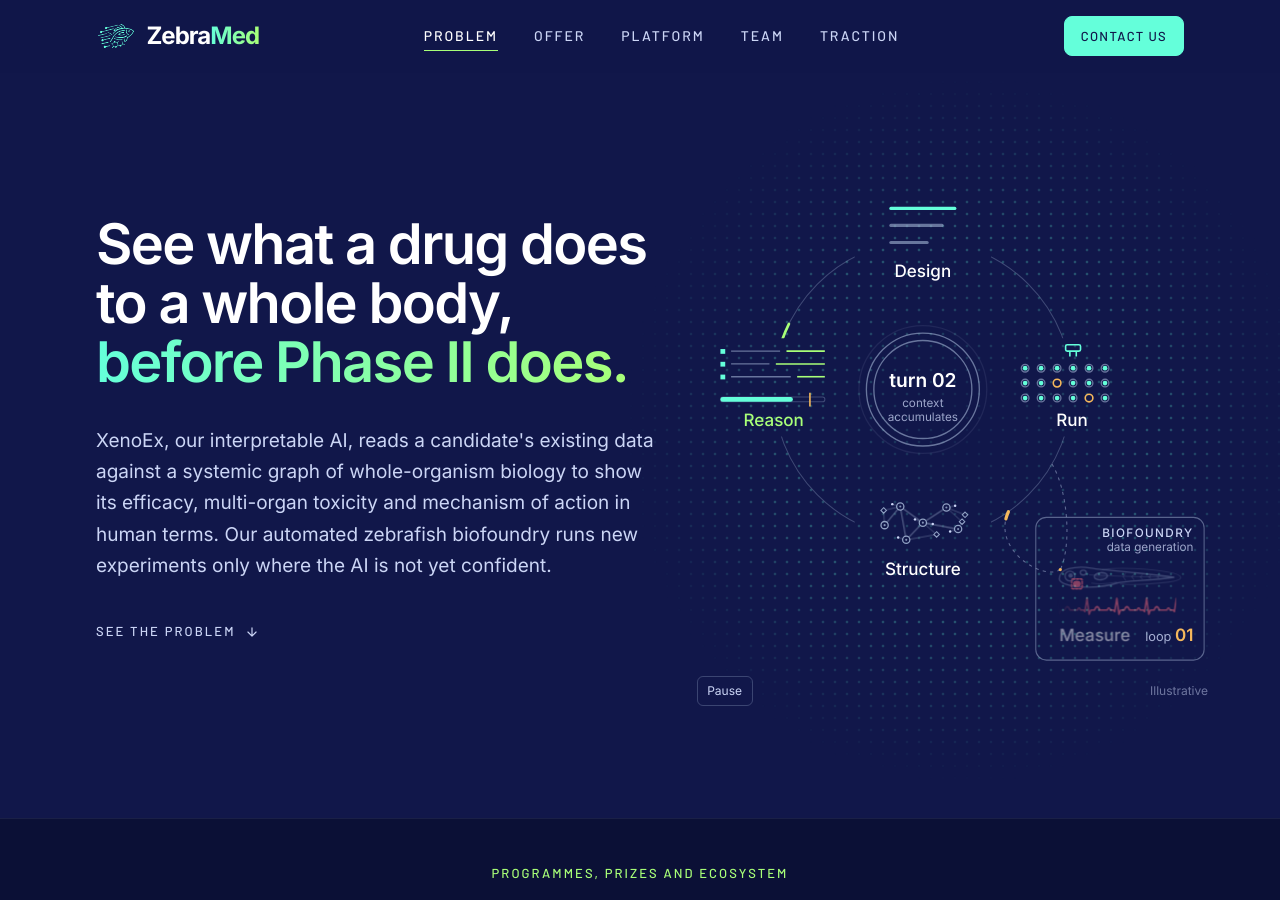
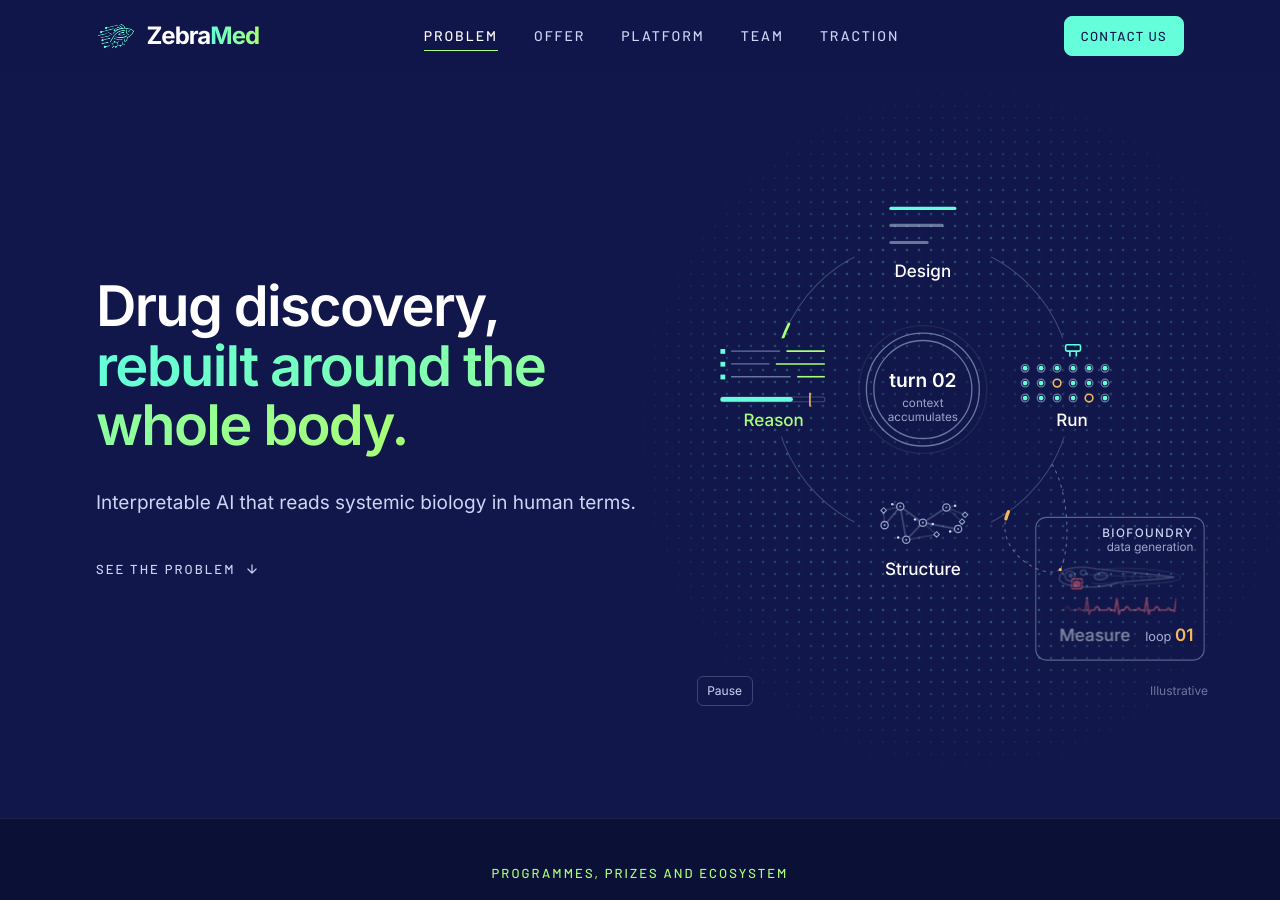
Before and after one commit to zebramed/zebramed.bio, a Jekyll site: the page built from index.html, in a window 1280 px wide and 900 px high. Built offline with Jekyll 4.4.1, drawn with Linux system fonts in a browser that asks for light colours.

Commit message:
Hero: 'Drug discovery, rebuilt around the whole body.' with one short line: interpretable AI that reads systemic biology in human terms

```diff
--- a/_includes/hero.html
+++ b/_includes/hero.html
@@ -2,13 +2,8 @@
     <div class="wrap hero-grid">
 
         <div class="hero-copy">
-            <h1 class="display">See what a drug does to a whole body, <span class="gradient-text">before Phase II does.</span></h1>
-            <p class="lede">
-                XenoEx, our interpretable AI, reads a candidate's existing data against a systemic graph of
-                whole-organism biology to show its efficacy, multi-organ toxicity and mechanism of action in
-                human terms. Our automated zebrafish biofoundry runs new experiments only where the AI is
-                not yet confident.
-            </p>
+            <h1 class="display">Drug discovery, <span class="gradient-text">rebuilt around the whole body.</span></h1>
+            <p class="lede">Interpretable AI that reads systemic biology in human terms.</p>
             <a class="cue" href="#problem">
                 <span>See the problem</span>
                 <svg width="14" height="14" viewBox="0 0 24 24" fill="none" aria-hidden="true">
```
